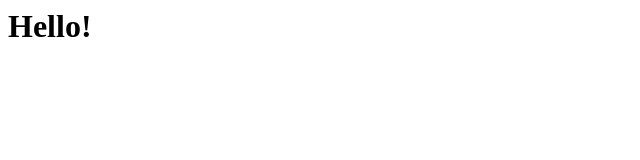
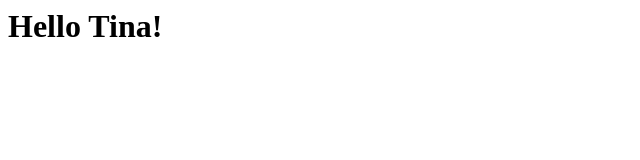
Before and after one commit to noahmjohnson/ruth_franklin_bonnaz, a plain HTML site: page index.html in a window 1280 px wide. Shown: the whole page, without its empty margins (0-640 px from the left). Drawn offline with Linux system fonts and the light colour scheme.

Commit message:
Update index.html

```diff
--- a/index.html
+++ b/index.html
@@ -1 +1 @@
-<h1> Hello! </h1>
+<h1> Hello Tina! </h1>
```
